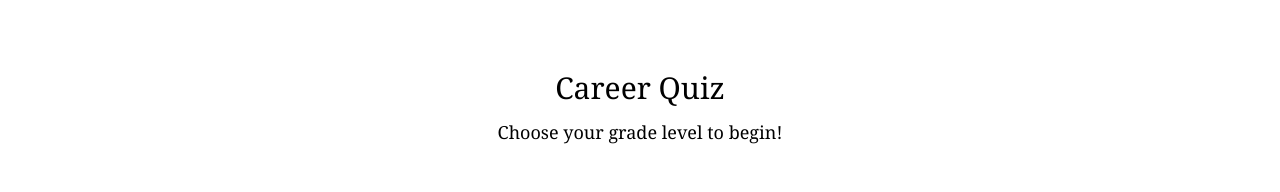
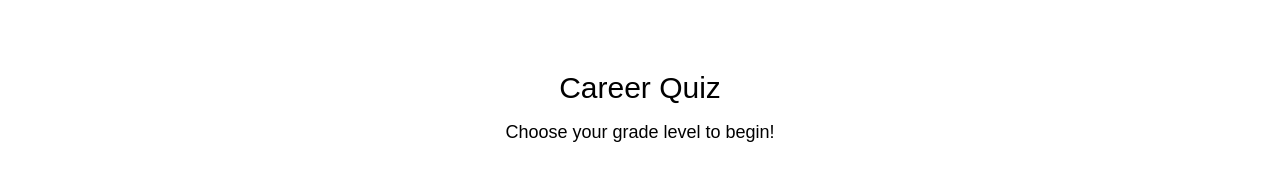
Before and after one commit to ucsc-blueprint/yfiob2, a Next.js app: page /pre-quiz in a window 1280 px wide. Shown: the part 180-372 px from the top of the page. Built offline with nearby package versions, Linux system fonts and the light colour scheme; no server answers; a web font is replaced by a local one.

Commit message:
Removing loading to fix background color on quiz

```diff
--- a/src/app/pre-quiz/page.jsx
+++ b/src/app/pre-quiz/page.jsx
@@ -20,13 +20,16 @@ function App() {
     }, []);
 
     const handleGradeClick = (grade) => {
-        if (loading) return;
-        if (user) {
-            router.push(`/college-interest?grade=${grade}&valid=true`);
-        } else {
-            router.push(`/choose-account-type?grade=${grade}`);
-        }
-    };
+        const userAuth = auth;
+
+        onAuthStateChanged(userAuth, (user) => {
+            if (user) {
+                router.push(`/college-interest?${grade}?valid=true`);
+            } else {
+                router.push(`/choose-account-type?=${grade}`);
+            }
+        });
+    }
 
     return (
         <div className="min-h-screen flex flex-col">
@@ -36,8 +39,8 @@ function App() {
             <div className="flex-grow flex items-center justify-center pt-0">
                 <div className="max-w-6xl w-full px-8 pt-0 pb-20">
                     <div className="text-center mb-12">
-                        <h2 className="text-3xl font-kumbh">Career Quiz</h2>
-                        <p className="mt-3 font-kumbh text-lg">
+                        <h2 className="text-3xl font-primary">Career Quiz</h2>
+                        <p className="mt-3 font-primary text-lg">
                             Choose your grade level to begin!
                         </p>
                     </div>
@@ -45,7 +48,6 @@ function App() {
                         <button
                             onClick={() => handleGradeClick("elementary-school")}
                             className="flex flex-col items-center cursor-pointer focus:outline-none"
-                            disabled={loading}
                         >
                             <img
                                 src="/assets/K-5PuzzlePiece.svg"
@@ -56,7 +58,6 @@ function App() {
                         <button
                             onClick={() => handleGradeClick("middle-school")}
                             className="flex flex-col items-center cursor-pointer focus:outline-none"
-                            disabled={loading}
                         >
                             <img
                                 src="/assets/6-8PuzzlePiece.svg"
@@ -67,7 +68,6 @@ function App() {
                         <button
                             onClick={() => handleGradeClick("high-school")}
                             className="flex flex-col items-center cursor-pointer focus:outline-none"
-                            disabled={loading}
                         >
                             <img
                                 src="/assets/9-12PuzzlePiece.svg"
```
